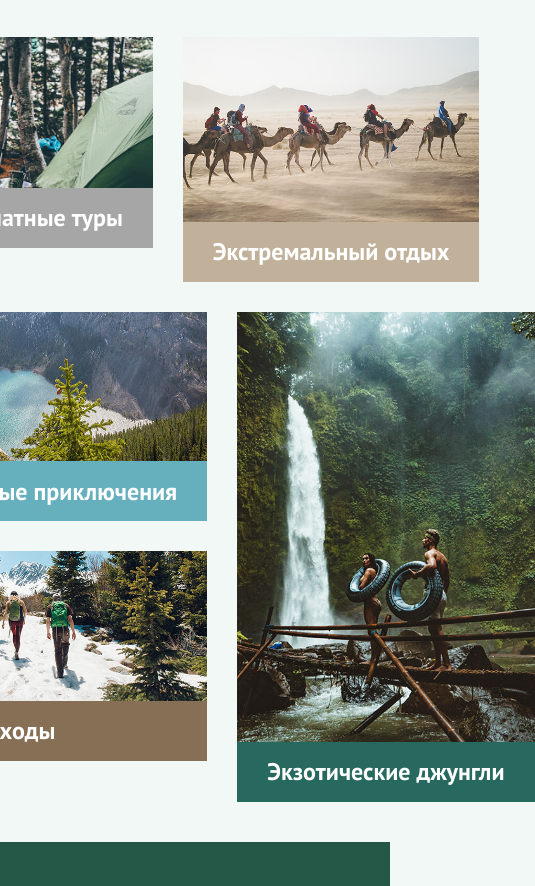
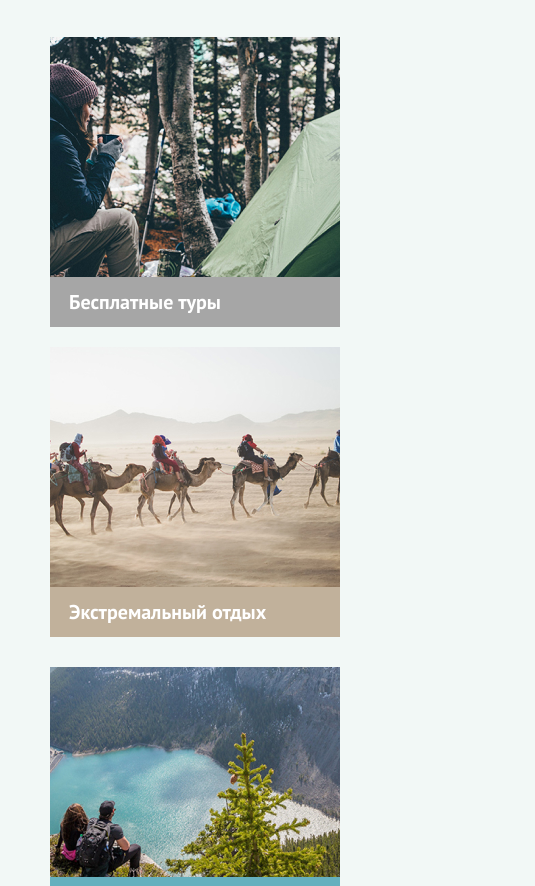
Before and after one commit to JuliaKrasnoperova/Forest-travel, a plain HTML site: page tours.html in a window 390 px wide. Shown: the part 172-1058 px from the top of the page, 535 px wide, since content can reach past the window. Drawn offline with Linux system fonts and the light colour scheme.

Commit message:
media queries have been added

```diff
--- a/css/media.css
+++ b/css/media.css
@@ -191,6 +191,14 @@
 
     /* Tours */
 
+    .card.small {
+        width: 345px;
+    }
+
+    .card.small img {
+        height: 510px;
+        object-fit: cover;
+    }
 
 
 
@@ -293,6 +301,14 @@
             padding-bottom: 40px;
         }
 
+        .cards-first-row {
+            flex-direction: column;
+        }
+
+        .cards-second-row {
+            flex-direction: column;
+        }
+
         /* Article */
         .inner-page {
             padding-top: 35px;
@@ -382,6 +398,16 @@
 
         .button {
             font-size: 16px;
+        }
+
+        /* Tours */
+        .card.small {
+            width: auto;
+        }
+
+        .card.small img {
+            height: auto;
+            object-fit: none;
         }
 
     }
@@ -558,7 +584,29 @@
             font-size: 18px;
         }
 
+        /* Tours */
+        .card-title-wrapper {
+            width: 290px;
+            height: 50px;
+            padding-left: 19px;
+            padding-right: 19px;
+        }
 
+        .cards-first-row {
+            align-items: center;
+            gap: 20px;
+        }
 
+        .cards-second-row {
+            align-items: center;
+            gap: 20px;
+        }
 
+        .card-title {
+            font-size: 20px;
+        }
+
+        .contact-block-body iframe {
+            height: 157px;
+        }
     }
--- a/tours.html
+++ b/tours.html
@@ -59,7 +59,11 @@
                 <div class="cards-first-row">
                     <a href="#" class="card-link-wrapper">
                         <div class="card">
-                            <img src="./images/tours/cards/card-1.jpg" alt="Бесплатные туры">
+                            <picture>
+                                <source srcset="./images/tours/cards-for-mobile-xs/01.jpg" media="(max-width:599px)">
+                                <source srcset="./images/tours/cards-for-mobile/01.jpg" media="(max-width:899px)">
+                                <img src="./images/tours/cards/card-1.jpg" alt="Бесплатные туры">
+                            </picture>
                             <div class="card-title-wrapper">
                                 <h2 class="card-title">Бесплатные туры</h2>
                             </div>
@@ -67,7 +71,11 @@
                     </a>
                     <a href="#" class="card-link-wrapper">
                         <div class="card">
-                            <img src="./images/tours/cards/card-2.jpg" alt="Экстремальный отдых">
+                            <picture>
+                                <source srcset="./images/tours/cards-for-mobile-xs/02.jpg" media="(max-width:599px)">
+                                <source srcset="./images/tours/cards-for-mobile/02.jpg" media="(max-width:899px)">
+                                <img src="./images/tours/cards/card-2.jpg" alt="Экстремальный отдых">
+                            </picture>
                             <div class="card-title-wrapper sand-color">
                                 <h2 class="card-title">Экстремальный отдых</h2>
                             </div>
@@ -78,7 +86,12 @@
                     <div class="cards-second-row-column">
                         <a href="#" class="card-link-wrapper">
                             <div class="card bigger">
-                                <img src="./images/tours/cards/card-3.jpg" alt="Невероятные приключения">
+                                <picture>
+                                    <source srcset="./images/tours/cards-for-mobile-xs/03.jpg"
+                                        media="(max-width:599px)">
+                                    <source srcset="./images/tours/cards-for-mobile/03.jpg" media="(max-width:899px)">
+                                    <img src="./images/tours/cards/card-3.jpg" alt="Невероятные приключения">
+                                </picture>
                                 <div class="card-title-wrapper blue-color">
                                     <h2 class="card-title">Невероятные приключения</h2>
                                 </div>
@@ -86,7 +99,12 @@
                         </a>
                         <a href="#" class="card-link-wrapper">
                             <div class="card bigger">
-                                <img src="./images/tours/cards/card-4.jpg" alt="Трекинг походы">
+                                <picture>
+                                    <source srcset="./images/tours/cards-for-mobile-xs/04.jpg"
+                                        media="(max-width:599px)">
+                                    <source srcset="./images/tours/cards-for-mobile/04.jpg" media="(max-width:899px)">
+                                    <img src="./images/tours/cards/card-4.jpg" alt="Невероятные приключения">
+                                </picture>
                                 <div class="card-title-wrapper brown-color">
                                     <h2 class="card-title">Трекинг походы</h2>
                                 </div>
@@ -96,7 +114,12 @@
                     <div class="cards-second-row-column">
                         <a href="#" class="card-link-wrapper">
                             <div class="card small">
-                                <img src="./images/tours/cards/card-5.jpg" alt="Экзотические джунгли">
+                                <picture>
+                                    <source srcset="./images/tours/cards-for-mobile-xs/05.jpg"
+                                        media="(max-width:599px)">
+                                    <source srcset="./images/tours/cards-for-mobile/05.jpg" media="(max-width:899px)">
+                                    <img src="./images/tours/cards/card-5.jpg" alt="Невероятные приключения">
+                                </picture>
                                 <div class="card-title-wrapper green-color">
                                     <h2 class="card-title">Экзотические джунгли</h2>
                                 </div>
```
Also changed, not shown: contacts.html (+1 -1 lines), images/tours/cards-for-mobile-xs/01.jpg (added), images/tours/cards-for-mobile-xs/02.jpg (added), images/tours/cards-for-mobile-xs/03.jpg (added), images/tours/cards-for-mobile-xs/04.jpg (added), images/tours/cards-for-mobile-xs/05.jpg (added).
